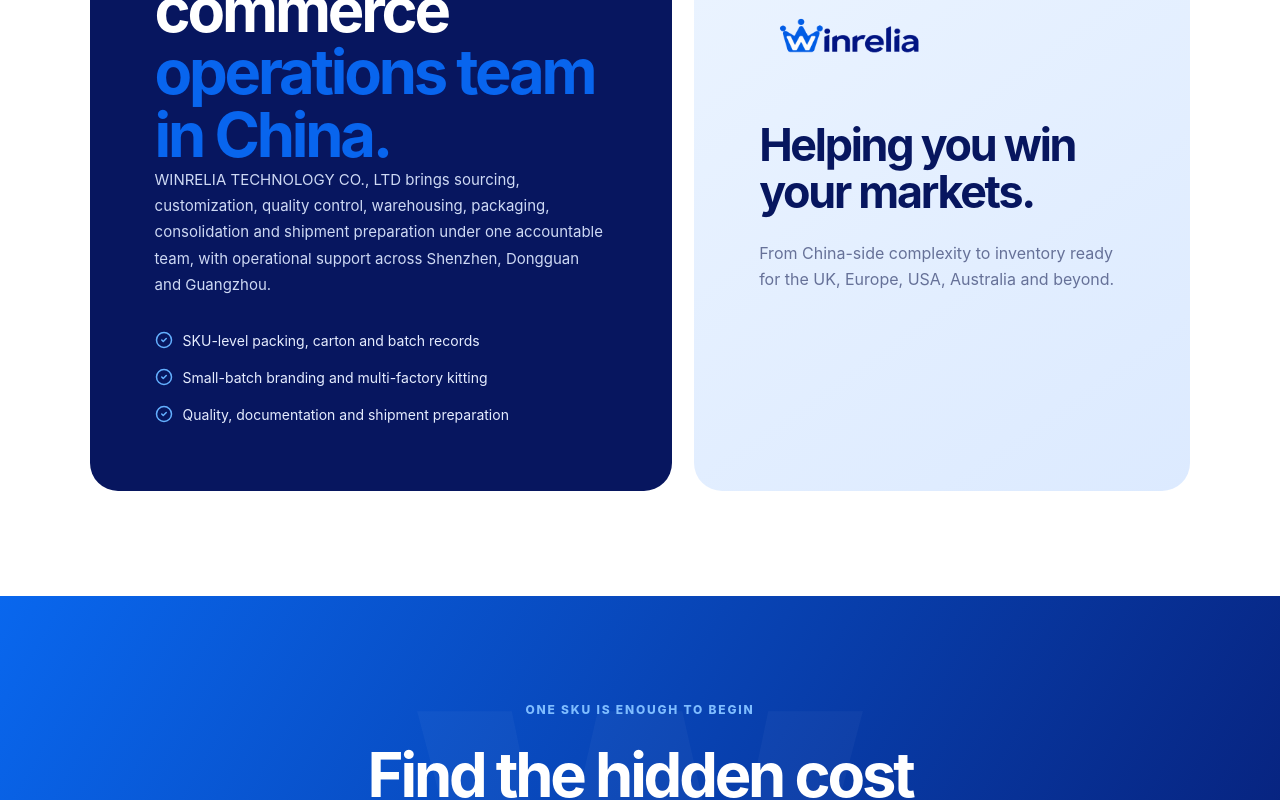
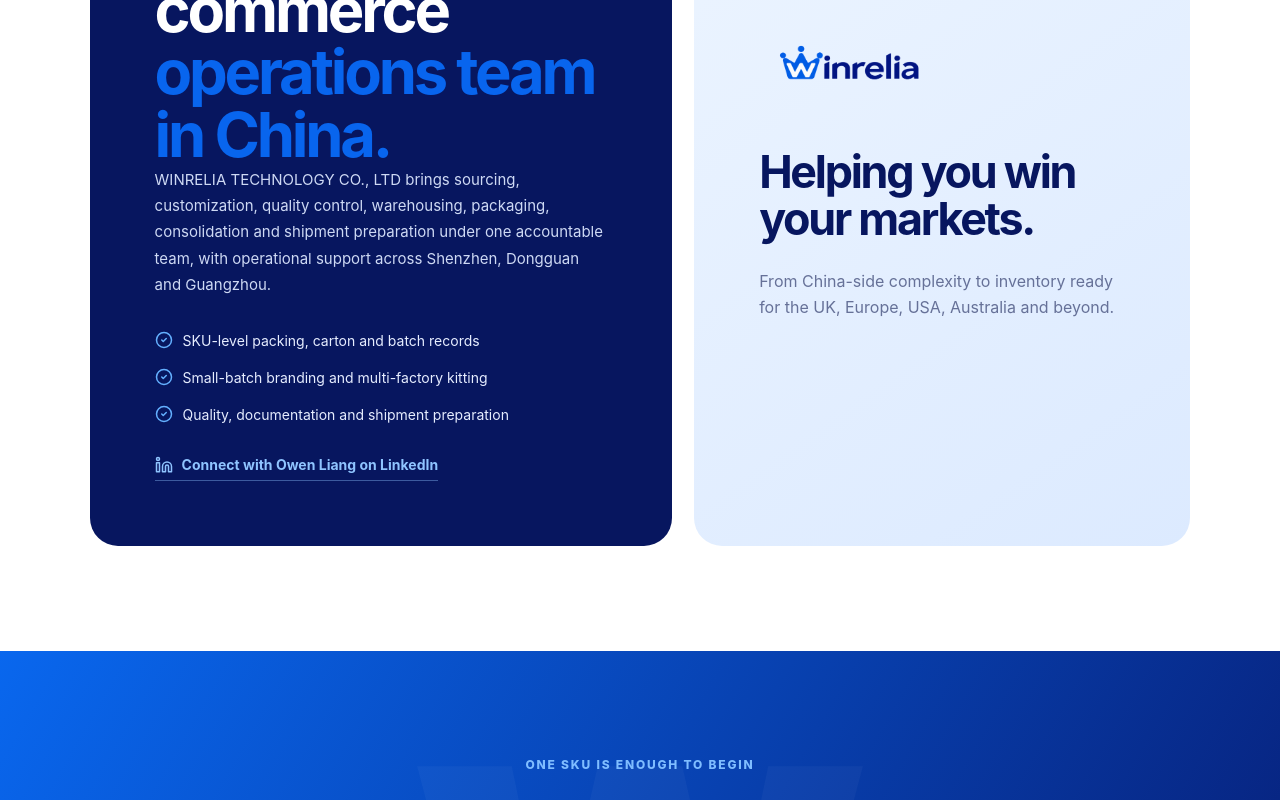
Before and after one commit to cenozen/winrelia-site, a Next.js app: page / in a window 1280 px wide. Shown: the part 6780-7580 px from the top of the page. Built offline with nearby package versions, Linux system fonts and the light colour scheme.

Commit message:
Connect Owen LinkedIn profile to Winrelia

```diff
--- a/app/layout.tsx
+++ b/app/layout.tsx
@@ -43,9 +43,19 @@
       description: "China-side sourcing and e-commerce supply chain operations for online sellers and growing brands.",
       email: "winrelia@hotmail.com",
       telephone: "+8613430302527",
+      employee: { "@id": "https://www.winrelia.com/#owen-liang" },
       address: { "@type": "PostalAddress", addressLocality: "Shenzhen", addressRegion: "Guangdong", addressCountry: "CN" },
       areaServed: ["United Kingdom", "European Union", "United States", "Australia"],
       knowsAbout: ["China sourcing", "supplier checking", "product quality control", "private label packaging", "carton optimization", "multi-supplier consolidation", "warehouse storage"],
+    },
+    {
+      "@type": "Person",
+      "@id": "https://www.winrelia.com/#owen-liang",
+      name: "Owen Liang",
+      jobTitle: "China Sourcing & E-commerce Supply Chain Lead",
+      url: "https://www.winrelia.com/#about",
+      sameAs: ["https://www.linkedin.com/in/owen-l-066393135/"],
+      worksFor: { "@id": "https://www.winrelia.com/#organization" },
     },
     {
       "@type": "WebSite",
--- a/app/page.tsx
+++ b/app/page.tsx
@@ -1,4 +1,4 @@
-import { ArrowRight, Boxes, ChartNoAxesCombined, CheckCircle2, ClipboardCheck, PackageSearch, ShieldCheck, Sparkles, Warehouse, Wrench } from "lucide-react";
+import { ArrowRight, Boxes, ChartNoAxesCombined, CheckCircle2, ClipboardCheck, Linkedin, PackageSearch, ShieldCheck, Sparkles, Warehouse, Wrench } from "lucide-react";
 import { buyerFaqs } from "./service-data";
 
 const services = [
@@ -137,9 +137,9 @@
       <div className="why-list"><article><span>01</span><div><h3>Margin before factory price</h3><p>We consider packaging, handling, fulfilment size and inventory—not only the ex-factory quotation.</p></div></article><article><span>02</span><div><h3>Small-batch testing before scale</h3><p>Build branded trial inventory and differentiated kits without waiting for every factory to accept a large MOQ.</p></div></article><article><span>03</span><div><h3>China buffer stock, finished later</h3><p>Hold neutral stock, then label, kit, pack and split it when market demand becomes clearer.</p></div></article><article><span>04</span><div><h3>Problems converted into controls</h3><p>Returns, reviews and previous defects become documented checks for the next production batch.</p></div></article></div>
     </section>
     <section className="section process" id="process"><div className="section-heading"><div><p className="kicker">A measurable working process</p><h2>Review first.<br/><em>Execute with evidence.</em></h2></div><p>Start with a single SKU, shipment or urgent problem. Expand the relationship only after you see how our China-side team works.</p></div><div className="process-grid">{process.map(([n,t,b])=><article key={n}><span>{n}</span><div className="process-dot"/><h3>{t}</h3><p>{b}</p></article>)}</div></section>
-    <section className="section about" id="about"><div className="about-panel"><p className="kicker light">Based in Shenzhen, working globally</p><h2>Your e-commerce<br/><em>operations team in China.</em></h2><p>WINRELIA TECHNOLOGY CO., LTD brings sourcing, customization, quality control, warehousing, packaging, consolidation and shipment preparation under one accountable team, with operational support across Shenzhen, Dongguan and Guangzhou.</p><ul><li><CheckCircle2/>SKU-level packing, carton and batch records</li><li><CheckCircle2/>Small-batch branding and multi-factory kitting</li><li><CheckCircle2/>Quality, documentation and shipment preparation</li></ul></div><div className="promise"><img src="/winrelia-logo.png" alt=""/><blockquote>Helping you win your markets.</blockquote><p>From China-side complexity to inventory ready for the UK, Europe, USA, Australia and beyond.</p></div></section>
+    <section className="section about" id="about"><div className="about-panel"><p className="kicker light">Based in Shenzhen, working globally</p><h2>Your e-commerce<br/><em>operations team in China.</em></h2><p>WINRELIA TECHNOLOGY CO., LTD brings sourcing, customization, quality control, warehousing, packaging, consolidation and shipment preparation under one accountable team, with operational support across Shenzhen, Dongguan and Guangzhou.</p><ul><li><CheckCircle2/>SKU-level packing, carton and batch records</li><li><CheckCircle2/>Small-batch branding and multi-factory kitting</li><li><CheckCircle2/>Quality, documentation and shipment preparation</li></ul><a className="about-link" href="https://www.linkedin.com/in/owen-l-066393135/" target="_blank" rel="me noreferrer"><Linkedin size={18}/>Connect with Owen Liang on LinkedIn</a></div><div className="promise"><img src="/winrelia-logo.png" alt=""/><blockquote>Helping you win your markets.</blockquote><p>From China-side complexity to inventory ready for the UK, Europe, USA, Australia and beyond.</p></div></section>
     <section className="closing" id="contact"><span className="closing-mark">W</span><p className="kicker light">One SKU is enough to begin</p><h2>Find the hidden cost<br/><em>before your next order.</em></h2><p>Send Owen a product link, current package size and target market. We will reply with a practical review of where cost or risk may be reduced.</p><div className="actions"><a className="button white" href="https://wa.me/8613430302527?text=Hi%20Owen%2C%20I%27d%20like%20a%20free%20SKU%20audit.%20Here%20is%20my%20product%20link%3A" target="_blank" rel="noreferrer">WhatsApp Owen · +447502101681 <ArrowRight size={18}/></a><a className="email-link" href="mailto:winrelia@hotmail.com?subject=Free%20SKU%20audit">winrelia@hotmail.com</a></div></section>
-    <footer><img src="/winrelia-logo.png" alt="Winrelia" width="165" height="55"/><p>WINRELIA TECHNOLOGY CO., LTD · Shenzhen, China · WhatsApp +86 134 3030 2527</p><p>© 2026 Winrelia</p></footer>
+    <footer><img src="/winrelia-logo.png" alt="Winrelia" width="165" height="55"/><p>WINRELIA TECHNOLOGY CO., LTD · Shenzhen, China · WhatsApp +86 134 3030 2527</p><a className="footer-social" href="https://www.linkedin.com/in/owen-l-066393135/" target="_blank" rel="me noreferrer"><Linkedin size={16}/>LinkedIn · Owen Liang</a><p>© 2026 Winrelia</p></footer>
     <script type="application/ld+json" dangerouslySetInnerHTML={{ __html: JSON.stringify({
       "@context": "https://schema.org",
       "@type": "FAQPage",
```
Also changed, not shown: app/globals.css.
